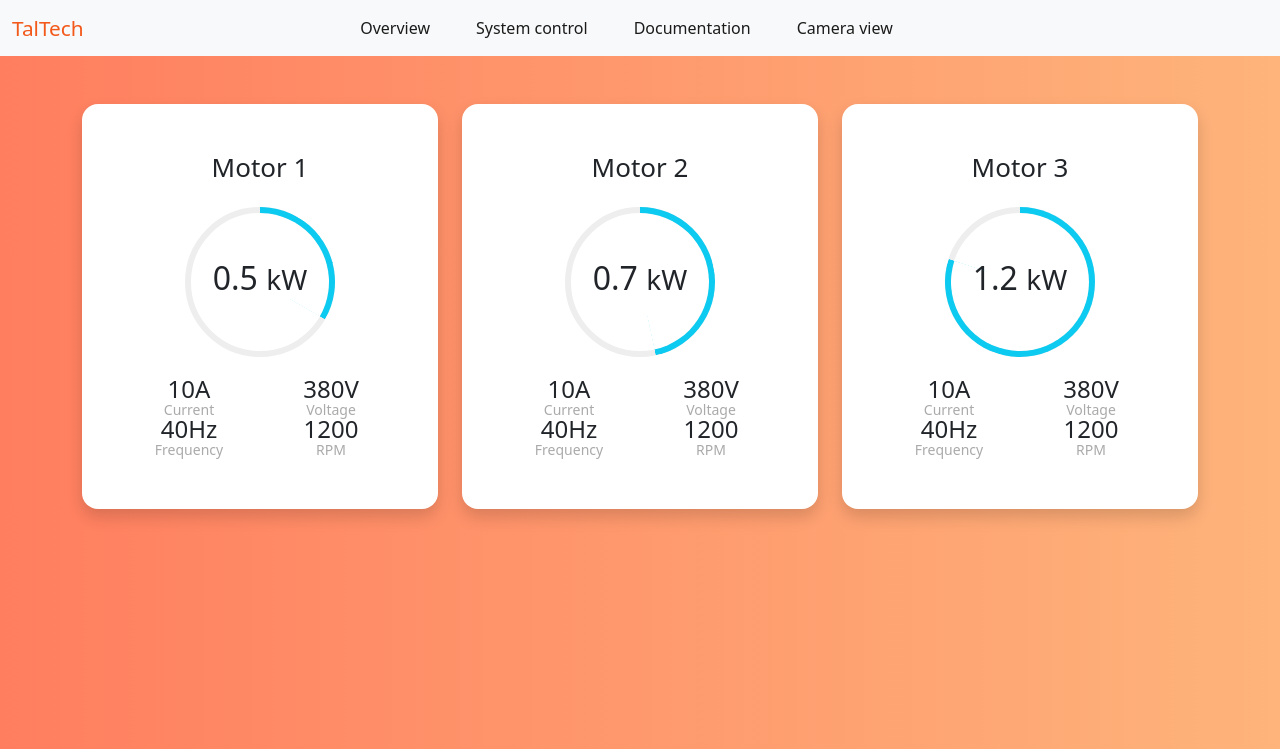
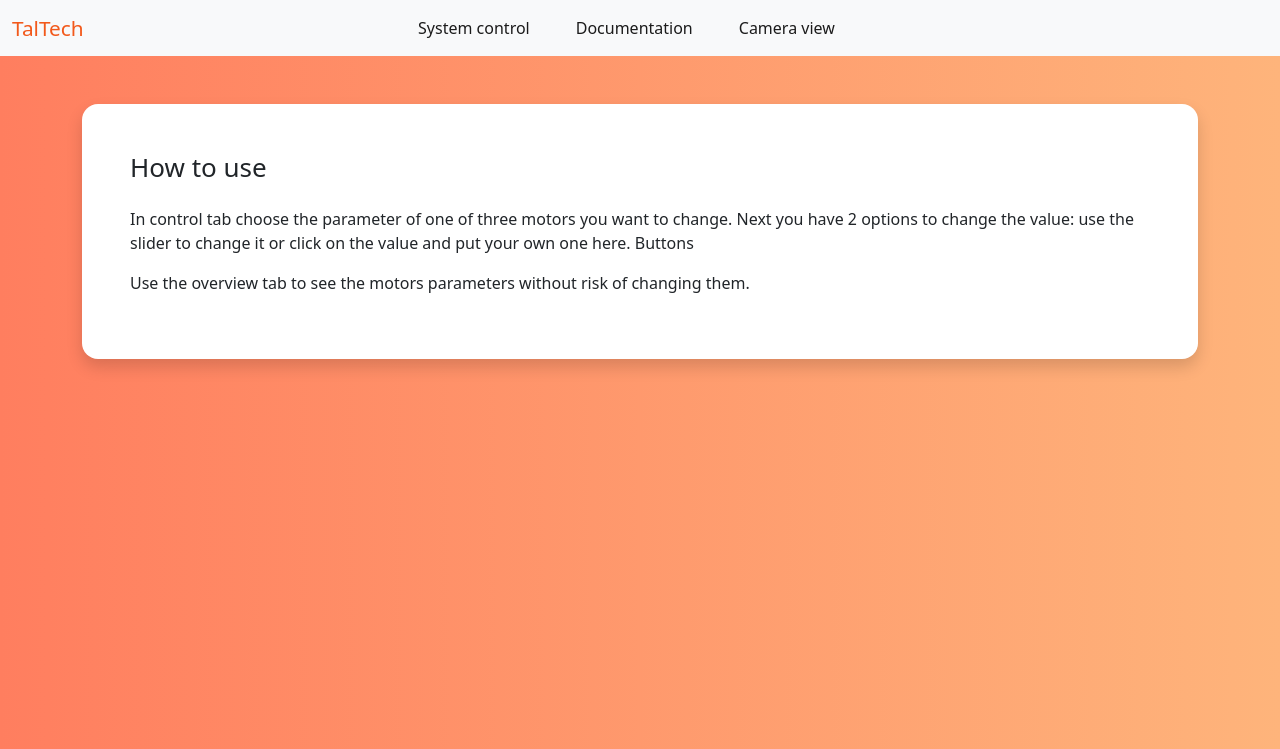
Before and after one commit to The-Magicians-Code/Strato_Pi, a Flask app: page /docs in a window 1280 px wide. Shown: the top 749 px of the page. Run offline with Flask 2, Linux system fonts and the light colour scheme; some libraries are stand-ins or nearby versions.

Commit message:
Reconfigured pages

```diff
--- a/myproject/myproject.py
+++ b/myproject/myproject.py
@@ -7,8 +7,6 @@ from Backend.params import *
 
 import time
 import random
-# import raspi cpu params
-#from gpiozero import CPUTemperature
 # Flask for web-dev
 from flask import Flask, render_template, jsonify, request, Response
 import json
@@ -147,11 +145,11 @@ def sagedus_api():
 
     return "ok"
 
+# @app.route('/')
+# def home():
+#     return render_template('overview.html')
+
 @app.route('/')
-def home():
-    return render_template('overview.html')
-
-@app.route('/sys_control')
 def control():
     return render_template('control.html')
 
--- a/myproject/templates/cam.html
+++ b/myproject/templates/cam.html
@@ -34,10 +34,7 @@
                 <div class="collapse navbar-collapse" id="navbarSupportedContent">
                     <ul class="navbar-nav me-auto mb-2 mb-lg-0 col-11 justify-content-center">
                         <li class="nav-item">
-                            <a class="nav-link active" aria-current="page" href="{{url_for('home')}}">Overview</a>
-                        </li>
-                        <li class="nav-item">
-                            <a class="nav-link" href="{{url_for('control')}}">System control</a>
+                            <a class="nav-link active" aria-current="page" href="{{url_for('control')}}">System control</a>
                         </li>
                         <li class="nav-item">
                             <a class="nav-link" href="{{url_for('docs')}}">Documentation</a>
--- a/myproject/templates/control.html
+++ b/myproject/templates/control.html
@@ -29,10 +29,7 @@
                 <div class="collapse navbar-collapse" id="navbarSupportedContent">
                     <ul class="navbar-nav me-auto mb-2 mb-lg-0 col-11 justify-content-center">
                         <li class="nav-item">
-                            <a class="nav-link active" aria-current="page" href="{{url_for('home')}}">Overview</a>
-                        </li>
-                        <li class="nav-item">
-                            <a class="nav-link" href="{{url_for('control')}}">System control</a>
+                            <a class="nav-link active" aria-current="page" href="{{url_for('control')}}">System control</a>
                         </li>
                         <li class="nav-item">
                             <a class="nav-link" href="{{url_for('docs')}}">Documentation</a>
--- a/myproject/templates/documentation.html
+++ b/myproject/templates/documentation.html
@@ -27,10 +27,7 @@
                 <div class="collapse navbar-collapse" id="navbarSupportedContent">
                     <ul class="navbar-nav me-auto mb-2 mb-lg-0 col-11 justify-content-center">
                         <li class="nav-item">
-                            <a class="nav-link active" aria-current="page" href="{{url_for('home')}}">Overview</a>
-                        </li>
-                        <li class="nav-item">
-                            <a class="nav-link" href="{{url_for('control')}}">System control</a>
+                            <a class="nav-link active" aria-current="page" href="{{url_for('control')}}">System control</a>
                         </li>
                         <li class="nav-item">
                             <a class="nav-link" href="{{url_for('docs')}}">Documentation</a>
@@ -47,126 +44,18 @@
     <div class="container py-5">
         <div class="row">
             <!--First block-->
-            <div class="col-xl-4 col-lg-6 mb-3">
+            <div class="col-xl-12 col-lg-12 mb-12">
                 <div class="bg-white rounded-lg p-5 shadow">
-                    <h2 class="font-weight-bold text-center mb-4">Motor 1</h2>
-
-                    <!-- Motor 1 -->
-                    <div class="progress mx-auto" data-min="0" data-max="0.75" data-value="0.5">
-                        <span class="progress-left">
-                            <span class="progress-bar border-info"></span>
-                        </span>
-                        <span class="progress-right">
-                            <span class="progress-bar border-info"></span>
-                        </span>
-                        <div class="progress-value w-100 h-100 rounded-circle d-flex align-items-center justify-content-center">
-                            <div class="h2 font-weight-bold">0.5 <span class="small">kW</span></div>
-                        </div>
-                    </div>
-                    <!-- END -->
-                    <!-- Motor 1 info-->
-                    <div class="row text-center mt-4">
-                        <div class="col-6 border-right first-row">
-                            <div class="h4 font-weight-bold mb-0">10A</div><span class="small text-gray">Current</span>
-                        </div>
-                        <div class="col-6">
-                            <div class="h4 font-weight-bold mb-0">380V</div><span class="small text-gray">Voltage</span>
-                        </div>
-
-                        <div class="col-6 border-right">
-                            <div class="h4 font-weight-bold mb-0">40Hz</div><span class="small text-gray">Frequency</span>
-                        </div>
-                        <div class="col-6">
-                            <div class="h4 font-weight-bold mb-0">1200</div><span class="small text-gray">RPM</span>
-
-                        </div>
-                    </div>
-                    <!-- END -->
+                    <h2 class="font-weight-bold text-left mb-4">How to use</h2>
+                    <p class="text-justify">
+                        In control tab choose the parameter of one of three motors you want to change. Next you have 2 options to change the value: use the slider to change it or click
+                        on the value and put your own one here. Buttons
+                    </p>
+                    <p>
+                        Use the overview tab to see the motors parameters without risk of changing them.
+                    </p>
                 </div>
-
             </div>
-            <!--first block end-->
-            <!--Second block-->
-            <div class="col-xl-4 col-lg-6 mb-3">
-                <div class="bg-white rounded-lg p-5 shadow">
-                    <h2 class="font-weight-bold text-center mb-4">Motor 2</h2>
-
-                    <!-- Motor 1 -->
-                    <div class="progress mx-auto" data-value='0.7'>
-                        <span class="progress-left">
-                            <span class="progress-bar border-info"></span>
-                        </span>
-                        <span class="progress-right">
-                            <span class="progress-bar border-info"></span>
-                        </span>
-                        <div class="progress-value w-100 h-100 rounded-circle d-flex align-items-center justify-content-center">
-                            <div class="h2 font-weight-bold">0.7 <span class="small">kW</span></div>
-                        </div>
-                    </div>
-                    <!-- END -->
-                    <!-- Motor 1 info-->
-                    <div class="row text-center mt-4">
-                        <div class="col-6 border-right first-row">
-                            <div class="h4 font-weight-bold mb-0">10A</div><span class="small text-gray">Current</span>
-                        </div>
-                        <div class="col-6">
-                            <div class="h4 font-weight-bold mb-0">380V</div><span class="small text-gray">Voltage</span>
-                        </div>
-
-                        <div class="col-6 border-right">
-                            <div class="h4 font-weight-bold mb-0">40Hz</div><span class="small text-gray">Frequency</span>
-                        </div>
-                        <div class="col-6">
-                            <div class="h4 font-weight-bold mb-0">1200</div><span class="small text-gray">RPM</span>
-
-                        </div>
-                    </div>
-                    <!-- END -->
-                </div>
-
-            </div>
-            <!--Second block end-->
-            <!--Third block-->
-            <div class="col-xl-4 col-lg-6 mb-3">
-                <div class="bg-white rounded-lg p-5 shadow">
-                    <h2 class=" font-weight-bold text-center mb-4">Motor 3</h2>
-
-                    <!-- Motor 1 -->
-                    <div class="progress mx-auto" data-value='1.2'>
-                        <span class="progress-left">
-                            <span class="progress-bar border-info"></span>
-                        </span>
-                        <span class="progress-right">
-                            <span class="progress-bar border-info"></span>
-                        </span>
-                        <div class="progress-value w-100 h-100 rounded-circle d-flex align-items-center justify-content-center">
-                            <div class="h2 font-weight-bold">1.2 <span class="small">kW</span></div>
-                        </div>
-                    </div>
-                    <!-- END -->
-                    <!-- Motor 1 info-->
-                    <div class="row text-center mt-4">
-                        <div class="col-6 border-right first-row">
-                            <div class="h4 font-weight-bold mb-0">10A</div><span class="small text-gray">Current</span>
-                        </div>
-                        <div class="col-6">
-                            <div class="h4 font-weight-bold mb-0">380V</div><span class="small text-gray">Voltage</span>
-                        </div>
-
-                        <div class="col-6 border-right">
-                            <div class="h4 font-weight-bold mb-0">40Hz</div><span class="small text-gray">Frequency</span>
-                        </div>
-                        <div class="col-6">
-                            <div class="h4 font-weight-bold mb-0">1200</div><span class="small text-gray">RPM</span>
-
-                        </div>
-                    </div>
-                    <!-- END -->
-                </div>
-
-            </div>
-            <!--Third block end-->
-
         </div>
     </div>
 </body>
```
Also changed, not shown: Backend/cams.py (deleted, +0 -26 lines), Backend/modbus2.py (deleted, +0 -82 lines), myproject/Backend/cams.py (deleted, +0 -26 lines), myproject/Backend/modbus2.py (deleted, +0 -78 lines), myproject/overview.html (renamed from myproject/templates/overview.html).
